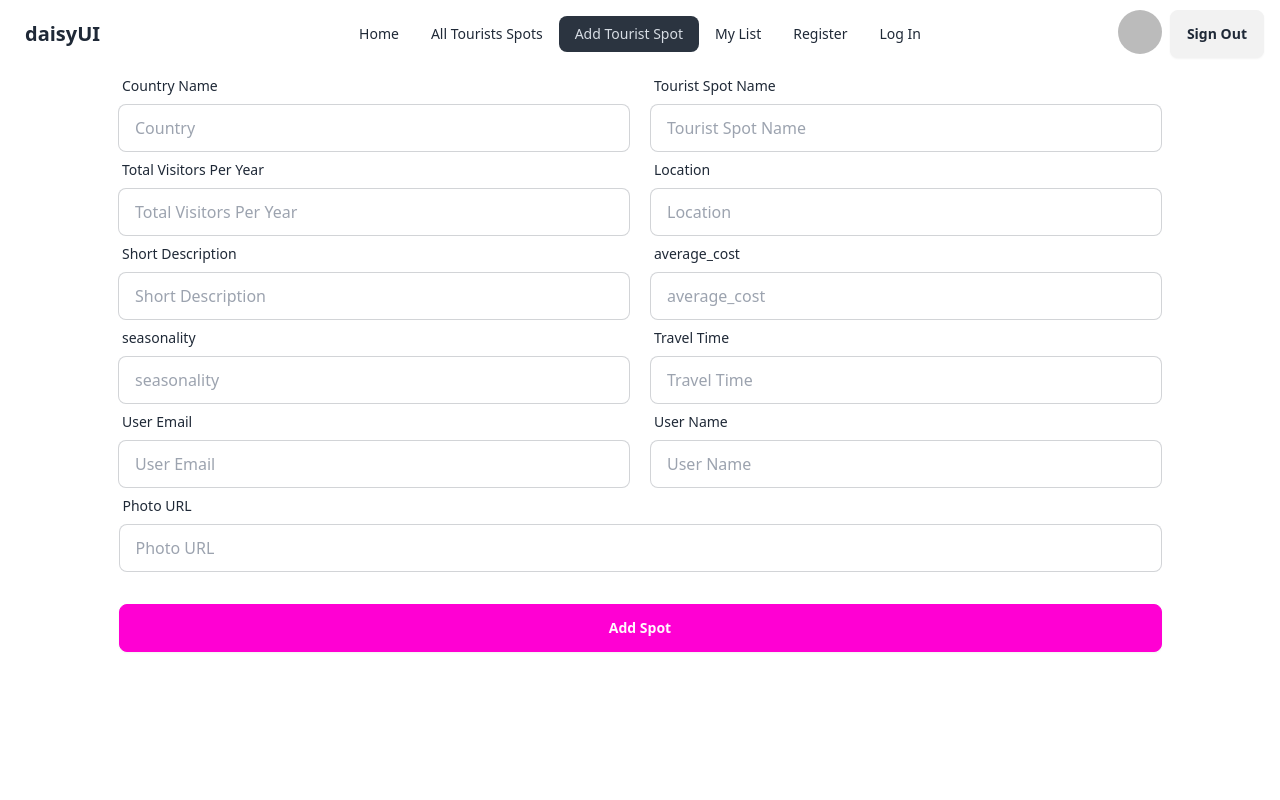
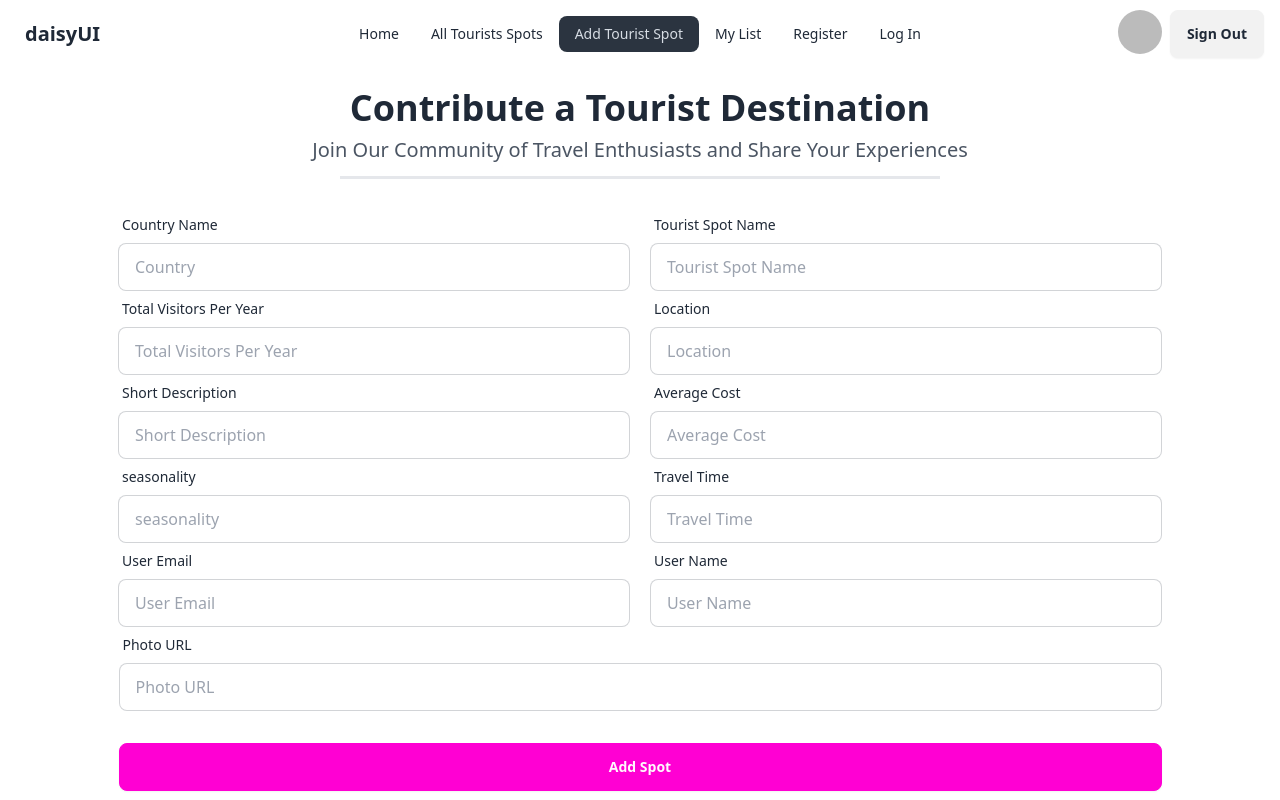
Before and after one commit to rifat1r/Assignment-10, a React (Vite) app: page /addspot in a window 1280 px wide. Shown: the top 800 px of the page. Built offline with nearby package versions, Linux system fonts and the light colour scheme; no server answers; sample sign-in values are in the browser's storage.

Commit message:
titles added

```diff
--- a/src/Components/AddTouristSpots.jsx
+++ b/src/Components/AddTouristSpots.jsx
@@ -53,6 +53,19 @@ const AddTouristSpots = () => {
   };
   return (
     <div className="">
+      <h2 className="text-center text-4xl font-semibold mt-5 mb-2">
+        {" "}
+        Contribute a Tourist Destination
+      </h2>
+      <p className="text-center text-xl text-gray-600 mb-2">
+        Join Our Community of Travel Enthusiasts and Share Your Experiences
+      </p>
+
+      <div className="w-[600px] mx-auto mb-7 mt-3">
+        <hr />
+        <hr />
+        <hr />
+      </div>
       <form onSubmit={handleAddSpot}>
         <div className="flex justify-center gap-5 ">
           <label className="form-control max-w-lg w-full">
@@ -121,13 +134,12 @@ const AddTouristSpots = () => {
           </label>
           <label className="form-control max-w-lg   w-full ">
             <div className="label">
-              <span className="label-text">average_cost</span>
+              <span className="label-text">Average Cost</span>
             </div>
             <input
               type="text"
               name="cost"
-              placeholder="average_cost
-"
+              placeholder="Average Cost"
               className="input input-bordered w-full max-w-lg"
               required
             />
--- a/src/Components/AllSpots.jsx
+++ b/src/Components/AllSpots.jsx
@@ -5,7 +5,20 @@ const AllSpots = () => {
   const allSpots = useLoaderData();
   return (
     <div>
-      <h2>All Spots come here: {allSpots.length}</h2>
+      <div className="text-center my-7">
+        <h2 className="text-4xl font-semibold">
+          Journey Through South Asia's Best Tourist Spots
+        </h2>
+        <p className="text-2xl mt-3 text-gray-600 font-medium mb-3">
+          Curated by Our Community of Travelers
+        </p>
+
+        <div className="w-[600px] mx-auto">
+          <hr />
+          <hr />
+          <hr />
+        </div>
+      </div>
       <div className="grid md:grid-cols-2 lg:grid-cols-3 max-w-7xl mx-auto gap-5 px-7">
         {allSpots.map((spot) => (
           <AllSpotCard key={spot._id} spot={spot}></AllSpotCard>
--- /dev/null
+++ b/src/Components/ErrorPage.jsx
@@ -0,0 +1,24 @@
+import { Link } from "react-router-dom";
+
+const ErrorPage = () => {
+  return (
+    <div className="mt-40 ">
+      <h2 className="text-2xl font-semibold text-center mb-6">
+        {" "}
+        Oops! The page you are looking for does not exist.
+      </h2>
+      <Link to="/">
+        <div className="flex justify-center">
+          <button
+            className="btn btn-primary
+        "
+          >
+            Go Home
+          </button>
+        </div>
+      </Link>
+    </div>
+  );
+};
+
+export default ErrorPage;
--- a/src/Components/TouristSpots.jsx
+++ b/src/Components/TouristSpots.jsx
@@ -1,4 +1,4 @@
-import { useContext, useEffect, useState } from "react";
+import { useEffect, useState } from "react";
 import SpotCard from "./SpotCard";
 
 const TouristSpots = () => {
@@ -10,7 +10,20 @@ const TouristSpots = () => {
   }, []);
   return (
     <div>
-      <h2>Tourist Spots : {spots.length}</h2>
+      <h2 className="text-center mt-10 text-5xl font-semibold ">
+        Top Tourist Spots in Southeast Asia
+      </h2>
+      <p className="text-center text-xl mb-3 mt-4">
+        Join us on a journey through the heart of Southeast Asia. Our featured
+        tourist spots highlight the region's incredible diversity, <br />
+        from bustling cities to serene natural landscapes
+      </p>
+
+      <div className="w-[600px] mx-auto mb-10">
+        <hr />
+        <hr />
+        <hr />
+      </div>
       <div className="grid md:grid-cols-2 lg:grid-cols-3 max-w-7xl mx-auto gap-5 px-7">
         {spots.map((spot) => (
           <SpotCard key={spot._id} spot={spot}></SpotCard>
--- a/src/main.jsx
+++ b/src/main.jsx
@@ -13,11 +13,13 @@ import MyList from "./Components/MyList.jsx";
 import PrivateRoute from "./Components/PrivateRoute.jsx";
 import UpdateSpot from "./Components/UpdateSpot.jsx";
 import SpotDetails from "./Components/SpotDetails.jsx";
+import ErrorPage from "./Components/ErrorPage.jsx";
 
 const router = createBrowserRouter([
   {
     path: "/",
     element: <App></App>,
+    errorElement: <ErrorPage></ErrorPage>,
     children: [
       {
         path: "/",
```
